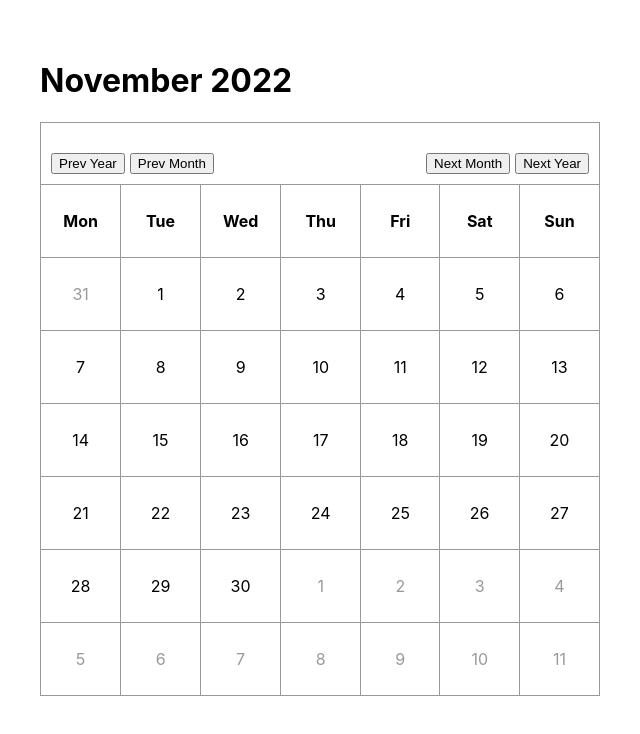
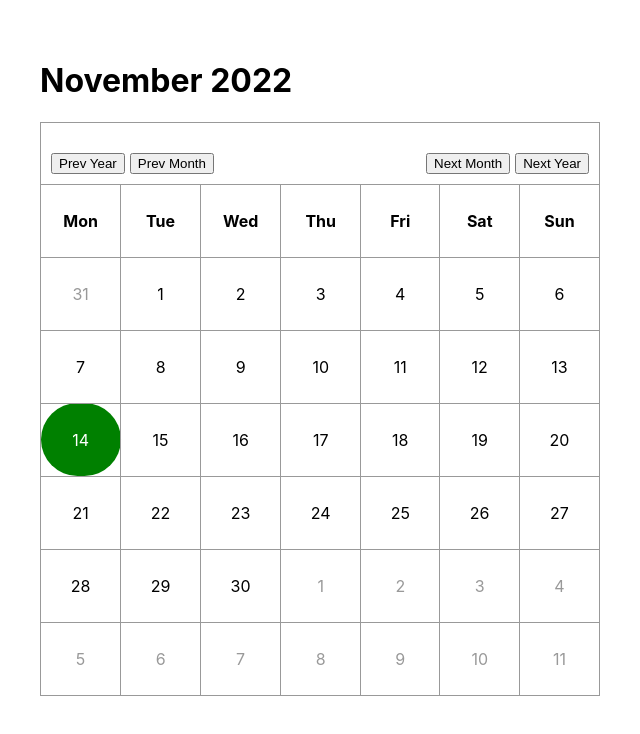
Before and after one commit to yyersultan29/MY-APP, a React (Create React App) app: page / in a window 1280 px wide. Shown: the top 734 px of the page, without its empty margins (0-640 px from the left). Built offline with nearby package versions, Linux system fonts and the light colour scheme.

Commit message:
DatePicker ready

```diff
--- a/src/App.css
+++ b/src/App.css
@@ -46,3 +46,9 @@ td {
 .text_grey {
   color: #999;
 }
+
+.text_red_rounded {
+  background: green;
+  border-radius: 60px;
+  color: #fff;
+}
--- a/src/App.tsx
+++ b/src/App.tsx
@@ -1,7 +1,6 @@
 import React from 'react';
 import './App.css';
 import { DatePicker } from './components/DatePicker/DatePicker';
-import { Dayname, month } from './utils/getMonth';
 
 
 function App() {
--- a/src/components/DatePicker/DatePicker.tsx
+++ b/src/components/DatePicker/DatePicker.tsx
@@ -1,4 +1,4 @@
-import React, { useEffect, useMemo } from 'react';
+import React from 'react';
 import { Dayname, month } from '../../utils/getMonth';
 import { DatePickerProps } from './DatePicker.props';
 
@@ -9,10 +9,13 @@ export const DatePicker: React.FC<DatePickerProps> = ({ value, onChange }) => {
   // CONSTANTS
   const monthName = month[Number(date.getMonth())];
   const year = date.getFullYear();
+  const daysInMonth = new Date(date.getFullYear(), date.getMonth() + 1, 0).getDate();
+
+
   let firstDay = new Date(date.getFullYear(), date.getMonth(), 1).getDay();
   firstDay = firstDay === 0 ? 7 : firstDay;
-  const daysInMonth = new Date(date.getFullYear(), date.getMonth() + 1, 0).getDate();
   let prevMonthLastDay = new Date(date.getFullYear(), date.getMonth(), 0).getDate();
+
 
   const handlePrevMonthClick = (): void => {
     if (date.getMonth() - 1 < 0) {
@@ -28,15 +31,28 @@ export const DatePicker: React.FC<DatePickerProps> = ({ value, onChange }) => {
       onChange(new Date(year, date.getMonth() + 1, 1))
     }
   }
+  const handleNextYearClick = (): void => {
+    onChange(new Date(year + 1, 0, 1));
+  }
+  const handlePrevYearClick = (): void => {
+    onChange(new Date(year - 1, 0, 1));
+  }
+  const isEqualDates = (testDate: Date): boolean => {
+    const currDate = new Date();
+    return testDate.getDate() === currDate.getDate()
+      && testDate.getMonth() === currDate.getMonth()
+      && testDate.getFullYear() === currDate.getFullYear();
+  }
 
   React.useEffect(() => {
     setDate(value);
   }, [value]);
 
-  const renderDays = useMemo(() => {
+  const renderDays = React.useMemo(() => {
     let nextMonthStartDay = 1;
     const arr = [];
     let startDay = 1;
+
     for (let i = 0; i < 6; i++) {
       let sub = [];
       // week days from 1 to 7
@@ -49,7 +65,10 @@ export const DatePicker: React.FC<DatePickerProps> = ({ value, onChange }) => {
             sub.unshift(<td key={`${i}_${j}`} className='text_grey'>{prevMonthLastDay}</td>)
             prevMonthLastDay--;
           } else {
-            sub.push(<td key={`${i}_${j}`}>{startDay}</td>);
+            const testDate = new Date(date);
+            testDate.setDate(startDay);
+            const currDayClass = isEqualDates(testDate) ? "text_red_rounded" : "text_grey_rounded";
+            sub.push(<td key={`${i}_${j}`} className={currDayClass}>{startDay}</td>);
             startDay++;
           }
         } else {
@@ -63,7 +82,6 @@ export const DatePicker: React.FC<DatePickerProps> = ({ value, onChange }) => {
     return arr;
   }, [date]);
 
-  console.log(firstDay);
 
 
   return (
@@ -76,20 +94,18 @@ export const DatePicker: React.FC<DatePickerProps> = ({ value, onChange }) => {
           <div className='title'></div>
           <div className='btn-group'>
             <div className="left">
-              <button >Prev Year</button>
+              <button onClick={handlePrevYearClick}>Prev Year</button>
               <button onClick={handlePrevMonthClick}>Prev Month</button>
             </div>
             <div className="right">
               <button onClick={handleNextMonthClick}>Next Month</button>
-              <button>Next Year</button>
+              <button onClick={handleNextYearClick}>Next Year</button>
             </div>
           </div>
         </div>
         {/* CALENDAR BODY */}
-
         <div className="calendar-body">
           <table>
-
             <thead>
               <tr>
                 {Dayname.map(day => (
@@ -97,11 +113,9 @@ export const DatePicker: React.FC<DatePickerProps> = ({ value, onChange }) => {
                 ))}
               </tr>
             </thead>
-
             <tbody>
               {renderDays}
             </tbody>
-
           </table>
         </div>
 
```
